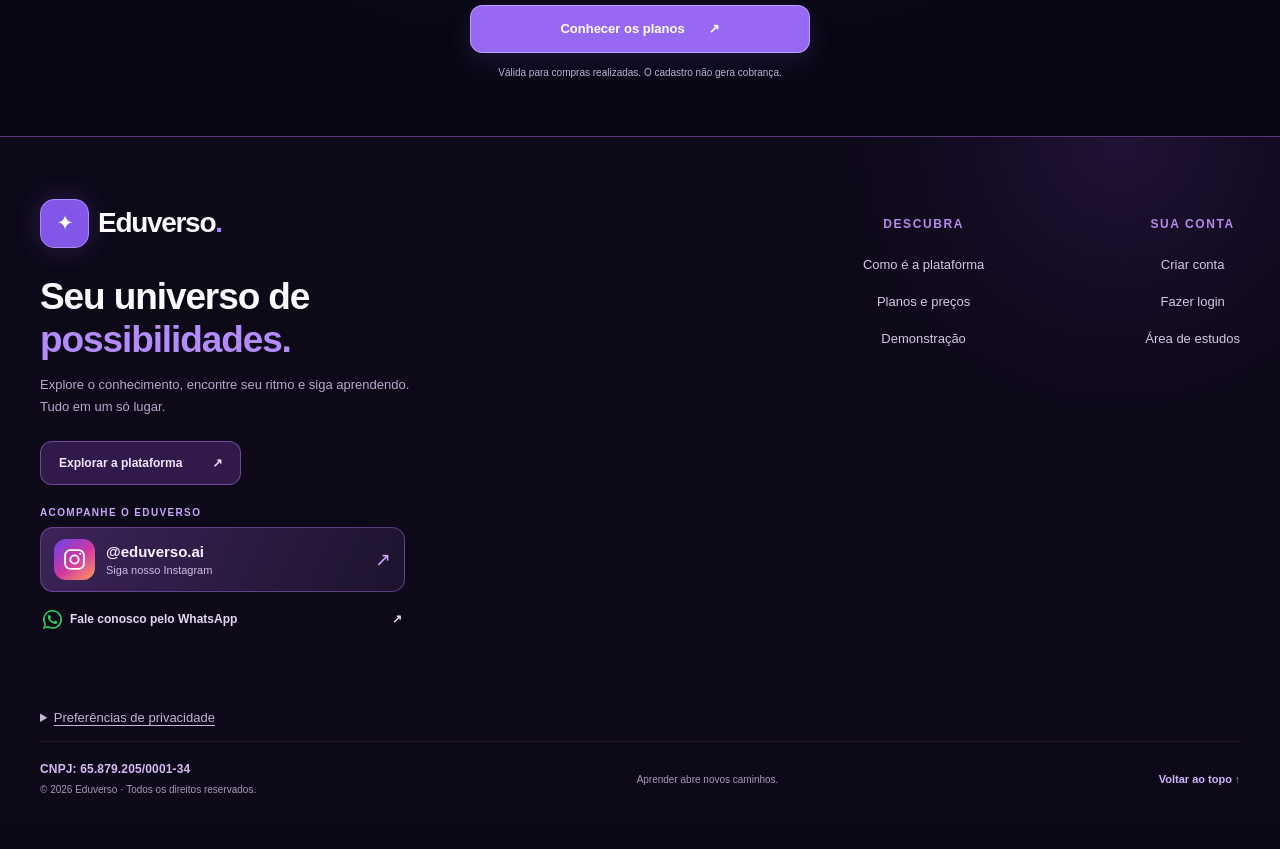
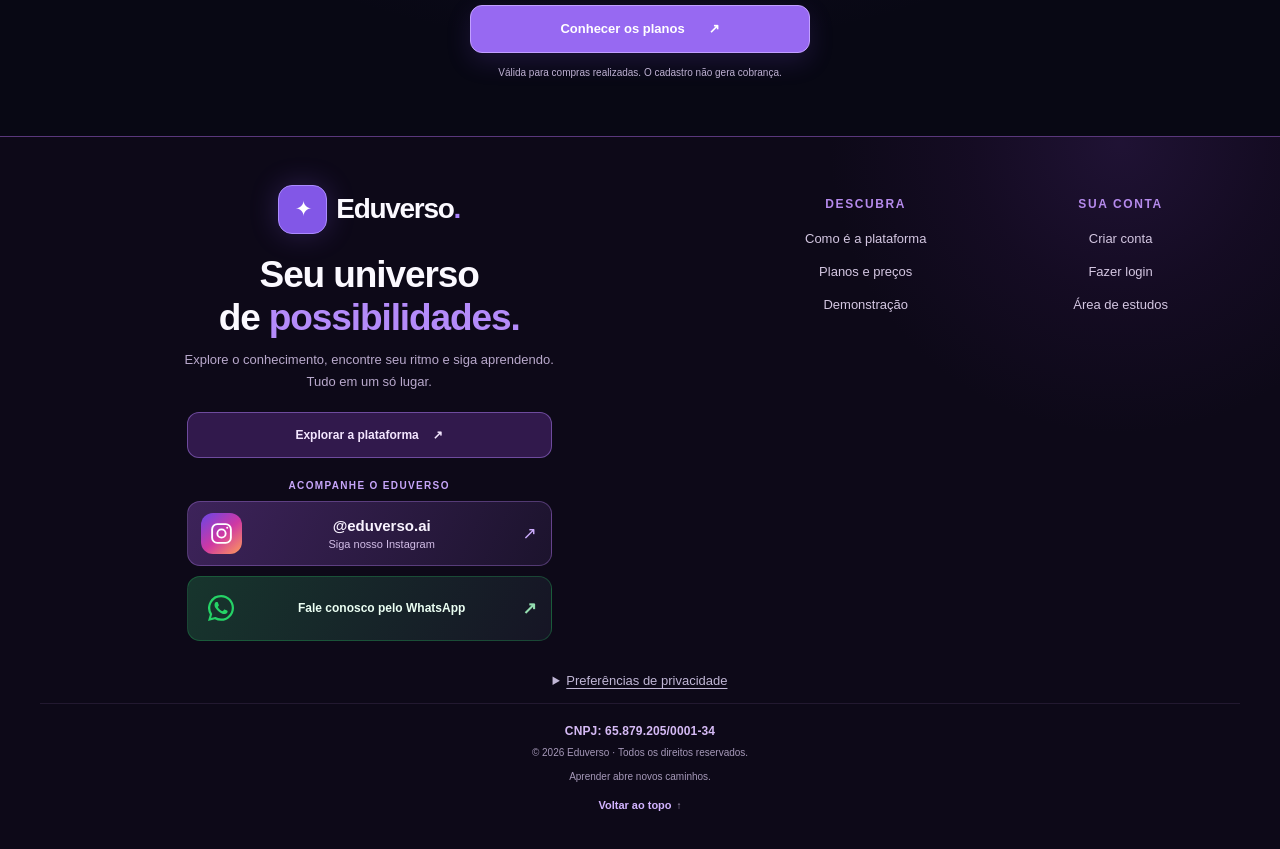
Before and after one commit to dramaflix2026-stack/Eduverso, a Next.js app: page / in a window 1280 px wide. Shown: the part 4400-5249 px from the top of the page. Before the commit the page ends 5224 px from the top, so only its background shows below. Built offline with nearby package versions, Linux system fonts and the light colour scheme.

Commit message:
Align landing footer typography, social links and legal information consistently

```diff
--- a/app/landing.css
+++ b/app/landing.css
@@ -917,3 +917,44 @@
 .lp-whatsapp-floating:hover .lp-whatsapp-floating-icon{background:#16b957}
 @media(max-width:680px){.lp-footer-contact{max-width:none;margin-top:19px}.lp-footer-legal{flex-basis:100%}.lp-footer-legal strong{font-size:12px}.edu-lp .lp-whatsapp-floating{right:calc(15px + env(safe-area-inset-right,0px));bottom:calc(15px + env(safe-area-inset-bottom,0px))}.lp-whatsapp-floating-icon{width:56px;height:56px}.lp-whatsapp-floating-icon svg{width:30px;height:30px}.lp-whatsapp-floating-label{display:none}.edu-lp .lp-footer-newbottom{padding-bottom:90px}}
 @media(prefers-reduced-motion:reduce){.lp-whatsapp-floating-icon:before{animation:none;opacity:0}}
+
+/* Consistent centered footer: matching social rows, balanced navigation and legal area. */
+.edu-lp .lp-footer-redesign .lp-footer-newtop{align-items:start;gap:48px;padding:48px 0 32px}
+.edu-lp .lp-footer-redesign .lp-footer-newbrand{width:100%;max-width:470px;margin:0 auto;display:flex;flex-direction:column;align-items:center;text-align:center}
+.edu-lp .lp-footer-redesign .lp-footer-newbrand h2{margin:20px auto 10px;text-wrap:balance}
+.edu-lp .lp-footer-redesign .lp-footer-newbrand>p{margin:0 auto 19px;text-align:center;text-wrap:pretty}
+.edu-lp .lp-footer-redesign .lp-footer-newcta{width:min(100%,365px);justify-content:center;gap:14px;min-height:46px}
+.edu-lp .lp-footer-redesign .lp-footer-contact{width:min(100%,365px);margin:22px auto 0;gap:10px}
+.lp-footer-redesign .lp-footer-contact-label{text-align:center}
+.edu-lp .lp-footer-redesign .lp-footer-instagram,.edu-lp .lp-footer-redesign .lp-footer-whatsapp{display:grid;grid-template-columns:41px minmax(0,1fr) 16px;align-items:center;gap:10px;min-height:65px;padding:11px 13px;border:1px solid #a779df60;border-radius:13px;text-align:center}
+.edu-lp .lp-footer-redesign .lp-footer-whatsapp{background:linear-gradient(115deg,#17352d,#161525);border-color:#25d36640;color:#ebfff3}
+.lp-footer-redesign .lp-footer-whatsapp>svg{width:26px;height:26px;justify-self:center;color:#25d366}
+.lp-footer-redesign .lp-footer-whatsapp>span:last-child{color:#94deb0;font-size:17px}
+.lp-footer-redesign .lp-footer-instagram>span:nth-child(2){align-items:center;text-align:center}
+.lp-footer-redesign .lp-contact-arrow{font-size:17px}
+.edu-lp .lp-footer-redesign .lp-footer-newlinks{grid-template-columns:repeat(2,minmax(0,1fr));gap:16px;align-items:start;justify-items:stretch;padding-top:12px;text-align:center}
+.edu-lp .lp-footer-redesign .lp-footer-newcol{margin:0;align-items:center;gap:14px;min-width:0;text-align:center}
+.lp-footer-redesign .lp-footer-newcol h3{margin:0 0 5px}
+.lp-footer-redesign .lp-footer-newcol a{display:block;line-height:1.45;text-align:center}
+.edu-lp .lp-footer-redesign .eduverso-privacy-footer{text-align:center;padding:0 0 15px}
+.lp-footer-redesign .eduverso-privacy-settings{margin:0 auto;text-align:center}
+.lp-footer-redesign .eduverso-privacy-settings>summary{width:fit-content;max-width:100%;margin:0 auto;cursor:pointer}
+.lp-footer-redesign .eduverso-privacy-panel{text-align:left;margin-inline:auto}
+.edu-lp .lp-footer-redesign .lp-footer-newbottom{display:flex;flex-direction:column;align-items:center;justify-content:center;text-align:center;gap:9px;padding:20px 0 36px}
+.lp-footer-redesign .lp-footer-legal{width:100%;align-items:center;text-align:center;gap:7px}
+.lp-footer-redesign .lp-footer-newbottom>span{order:0;flex-basis:auto}
+.lp-footer-redesign .lp-footer-newbottom>a{margin-top:5px;display:inline-flex;align-items:center;gap:5px}
+@media(max-width:680px){
+ .edu-lp .lp-footer-redesign .lp-footer-newtop{grid-template-columns:1fr;gap:28px;padding:30px 0 24px}
+ .edu-lp .lp-footer-redesign .lp-footer-newbrand h2{font-size:clamp(23px,6.5vw,28px);margin:16px auto 9px}
+ .edu-lp .lp-footer-redesign .lp-footer-newbrand>p{font-size:12px;margin-bottom:16px}
+ .edu-lp .lp-footer-redesign .lp-footer-newcta{width:100%}
+ .edu-lp .lp-footer-redesign .lp-footer-contact{width:100%;margin-top:19px}
+ .edu-lp .lp-footer-redesign .lp-footer-instagram,.edu-lp .lp-footer-redesign .lp-footer-whatsapp{padding:9px 10px;min-height:60px;gap:7px}
+ .edu-lp .lp-footer-redesign .lp-footer-newlinks{padding-top:0;gap:10px}
+ .edu-lp .lp-footer-redesign .lp-footer-newcol{gap:12px}
+ .edu-lp .lp-footer-redesign .lp-footer-newbottom{padding:18px 0 85px}
+ .lp-footer-redesign .lp-footer-legal{flex-basis:auto}
+ .lp-footer-redesign .lp-footer-newbottom small{flex-basis:auto;font-size:10px}
+ .lp-footer-redesign .lp-footer-newbottom>span{font-size:10px}
+}
```
